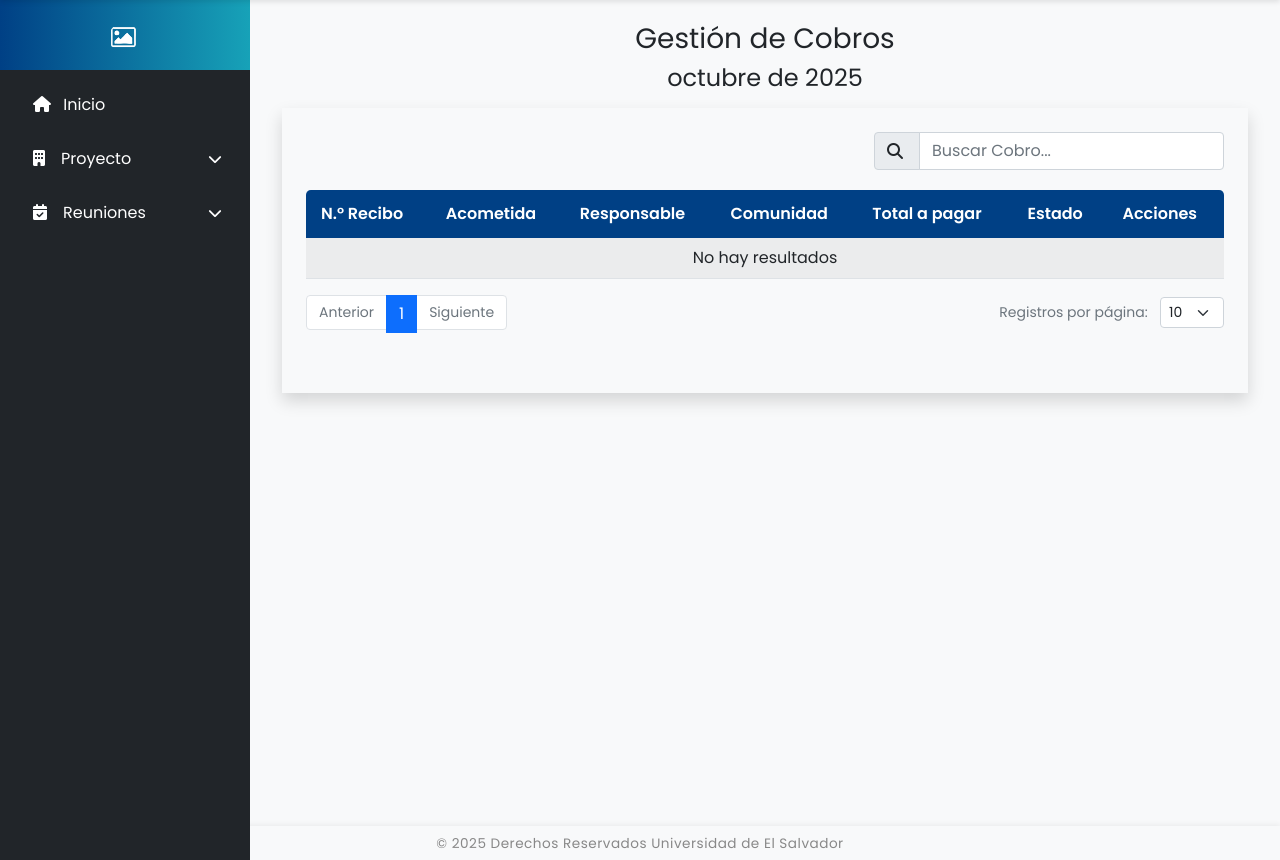
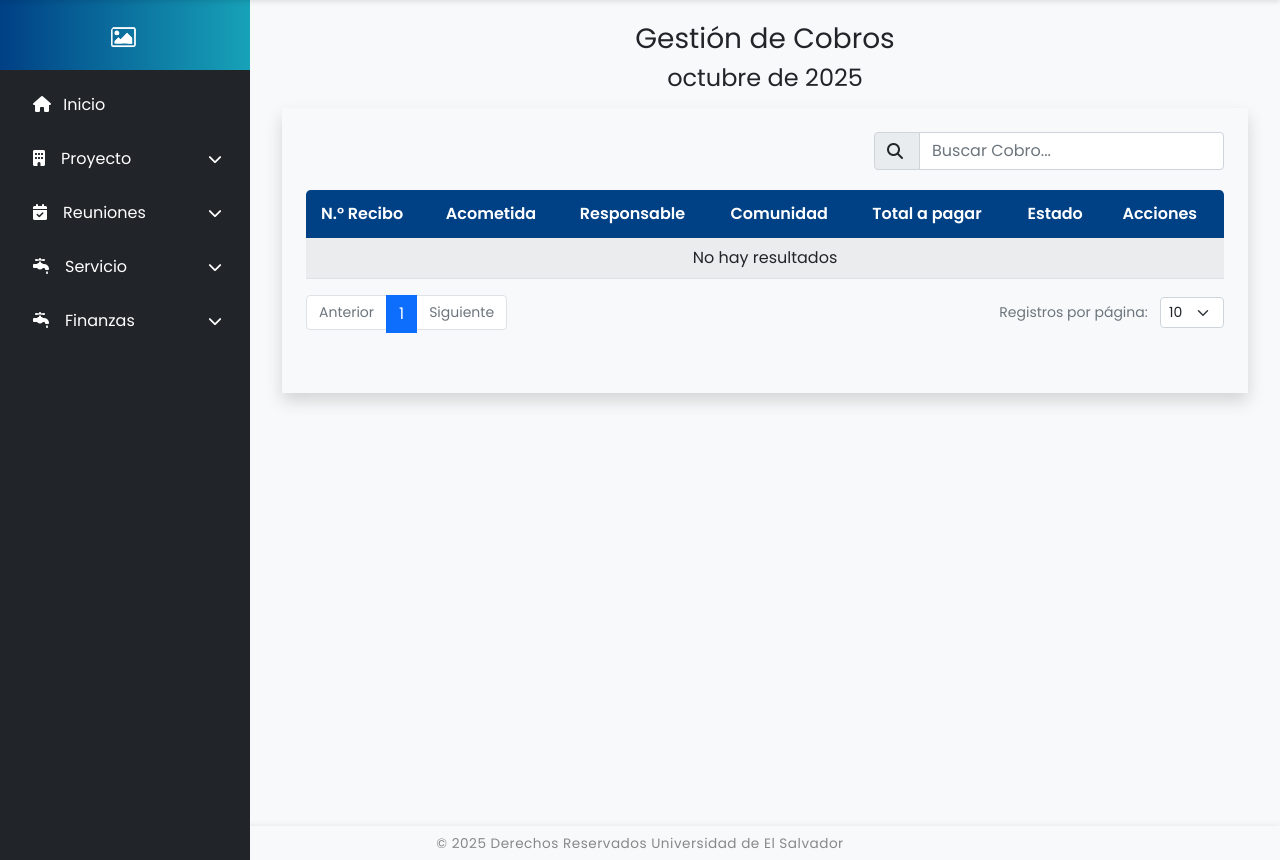
Before and after one commit to eugmerino/acasa-poza-azul, a Django app: page /cobros/ in a window 1280 px wide. Shown: the part 50-910 px from the top of the page. Run offline with Django 4.2, Linux system fonts and the light colour scheme; data that the repository does not hold is empty; some libraries are stand-ins or nearby versions.

Commit message:
Arreglando que borro los menus de cobros

```diff
--- a/templates/base.html
+++ b/templates/base.html
@@ -114,10 +114,6 @@
           <a href="{% url 'directive_list' %}"><i class="fa-solid fa-users-line me-3"></i>Directiva</a>
           <a href="{% url 'partners_list' %}"><i class="fa-solid fa-users me-3"></i>Socios</a>
           <a href="{% url 'connections_list' %}"><i class="fa-solid fa-faucet-drip me-3"></i></i>Acometidas</a>
-          <a href="{% url 'transaction_list' %}"><i class="fas fa-money-bill"></i> Transacciones</a>
-          <a href="{% url 'transaction_list_all' %}"><i class="fas fa-money-bill"></i> Lista de Transacciones</a>
-          <a href="{% url 'payment_list' %}"><i class="fa-solid fa-credit-card me-3"></i>Pagos</a>
-          <a href="{% url 'payment_list_view' %}"><i class="fa-solid fa-credit-card me-3"></i>Lista de Pagos</a>
         </div>
 
         <a class="d-flex justify-content-between align-items-center" data-bs-toggle="collapse" href="#submenuReuniones">
@@ -128,6 +124,28 @@
           <a href="{% url 'meet_list' %}"><i class="fa-solid fa-plus me-2"></i>Reuniones</a>
           <a href="{% url 'attendance' %}"><i class="fa-solid fa-clipboard-user me-2"></i>Asistencia</a>
         </div>
+
+        <a class="d-flex justify-content-between align-items-center" data-bs-toggle="collapse" href="#submenuCobros">
+          <span><i class="fa-solid fa-faucet-drip me-3"></i></i>Servicio</span>
+          <i class="fas fa-chevron-down small"></i>
+        </a>
+        <div class="collapse ps-4" id="submenuCobros">
+          <a href="{% url 'readings_list' %}"><i class="fa-solid fa-gauge-high me-2"></i>Lecturas</a>
+          <a href="{% url 'collection_list' %}"><i class="fa-solid fa-coins me-2"></i></i>Cobros</a>
+          <a href="{% url 'collection_list_historical' %}"><i class="fa-solid fa-coins me-2"></i></i>Historico de cobros</a>
+        </div>
+
+        <a class="d-flex justify-content-between align-items-center" data-bs-toggle="collapse" href="#submenuFinanzas">
+          <span><i class="fa-solid fa-faucet-drip me-3"></i></i>Finanzas</span>
+          <i class="fas fa-chevron-down small"></i>
+        </a>
+        <div class="collapse ps-4" id="submenuFinanzas">
+          <a href="{% url 'transaction_list' %}"><i class="fas fa-money-bill"></i> Transacciones</a>
+          <a href="{% url 'transaction_list_all' %}"><i class="fas fa-money-bill"></i> Lista de Transacciones</a>
+          <a href="{% url 'payment_list' %}"><i class="fa-solid fa-credit-card me-3"></i>Pagos</a>
+          <a href="{% url 'payment_list_view' %}"><i class="fa-solid fa-credit-card me-3"></i>Lista de Pagos</a>
+        </div>
+
       </div>
     </div>
 
```
